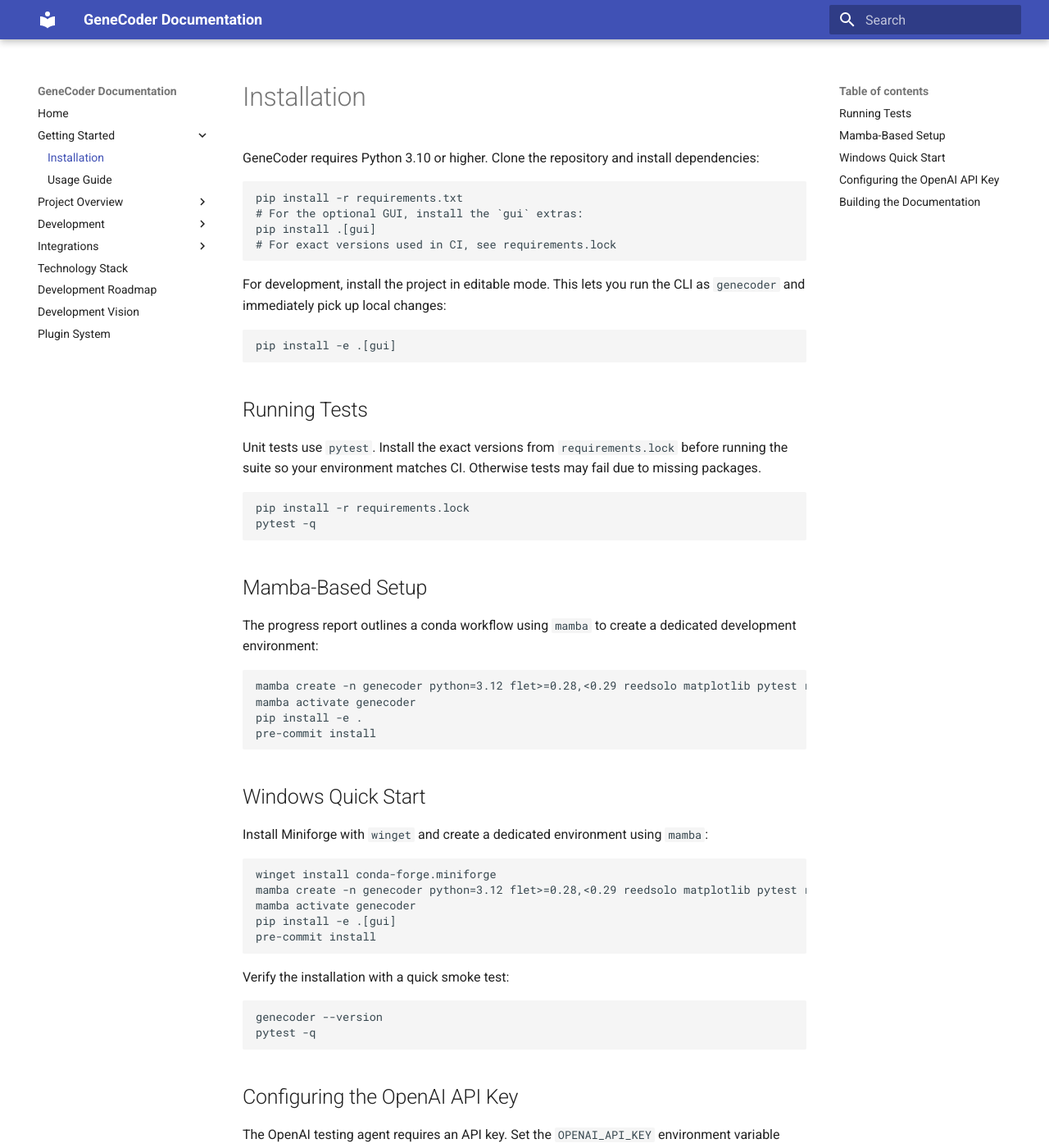
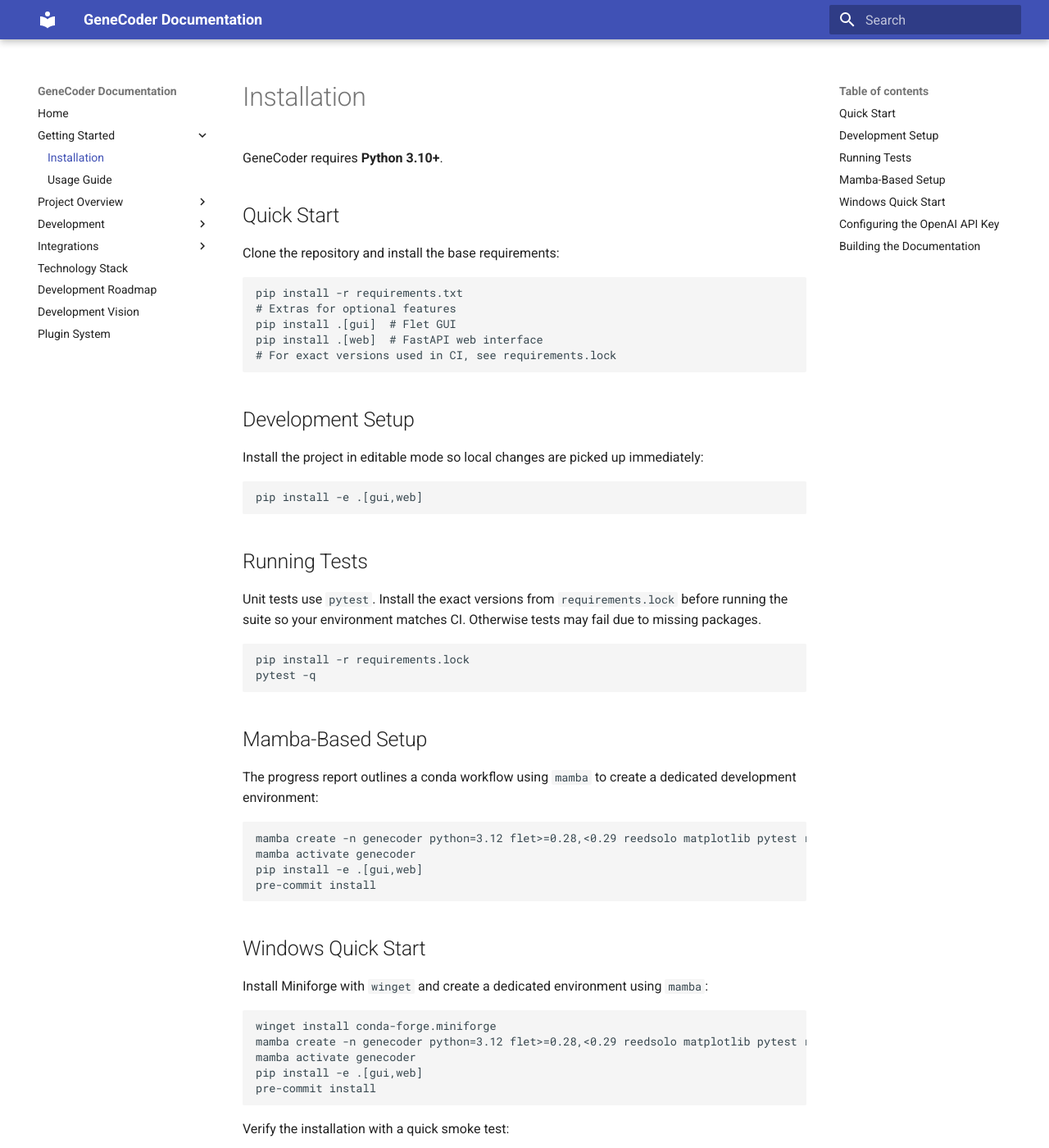
Before and after one commit to d0tTino/GeneCoder, an MkDocs documentation site: the page built from docs/installation.md, in a window 1280 px wide and 1400 px high. Shown: the whole window at 82% size. Built offline with MkDocs 1.6.1 and Material for MkDocs 9.7.7, drawn with Linux system fonts in a browser that asks for light colours.

Commit message:
docs: clarify quick start and development setup

````diff
--- a/docs/installation.md
+++ b/docs/installation.md
@@ -1,19 +1,25 @@
 # Installation
 
-GeneCoder requires Python 3.10 or higher. Clone the repository and install dependencies:
+GeneCoder requires **Python 3.10+**.
+
+## Quick Start
+
+Clone the repository and install the base requirements:
 
 ```bash
 pip install -r requirements.txt
-# For the optional GUI, install the `gui` extras:
-pip install .[gui]
+# Extras for optional features
+pip install .[gui]  # Flet GUI
+pip install .[web]  # FastAPI web interface
 # For exact versions used in CI, see requirements.lock
 ```
 
-For development, install the project in editable mode. This lets you run the CLI
-as `genecoder` and immediately pick up local changes:
+## Development Setup
+
+Install the project in editable mode so local changes are picked up immediately:
 
 ```bash
-pip install -e .[gui]
+pip install -e .[gui,web]
 ```
 
 ## Running Tests
@@ -34,7 +40,7 @@ The progress report outlines a conda workflow using `mamba` to create a dedicate
 ```bash
 mamba create -n genecoder python=3.12 flet>=0.28,<0.29 reedsolo matplotlib pytest ruff mypy
 mamba activate genecoder
-pip install -e .
+pip install -e .[gui,web]
 pre-commit install
 ```
 ## Windows Quick Start
@@ -45,7 +51,7 @@ Install Miniforge with `winget` and create a dedicated environment using `mamba`
 winget install conda-forge.miniforge
 mamba create -n genecoder python=3.12 flet>=0.28,<0.29 reedsolo matplotlib pytest ruff mypy
 mamba activate genecoder
-pip install -e .[gui]
+pip install -e .[gui,web]
 pre-commit install
 ```
 
````
Also changed, not shown: README.md (+16 -2 lines).
